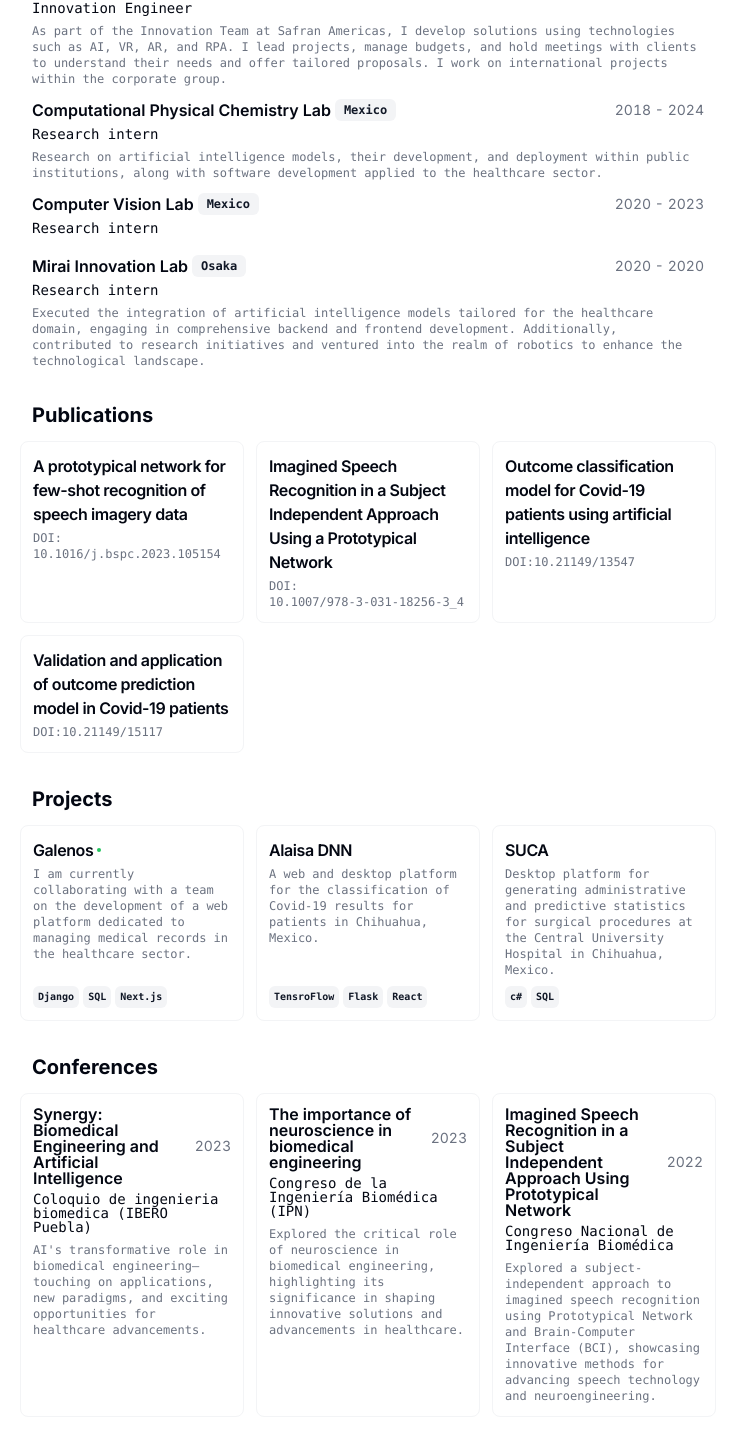
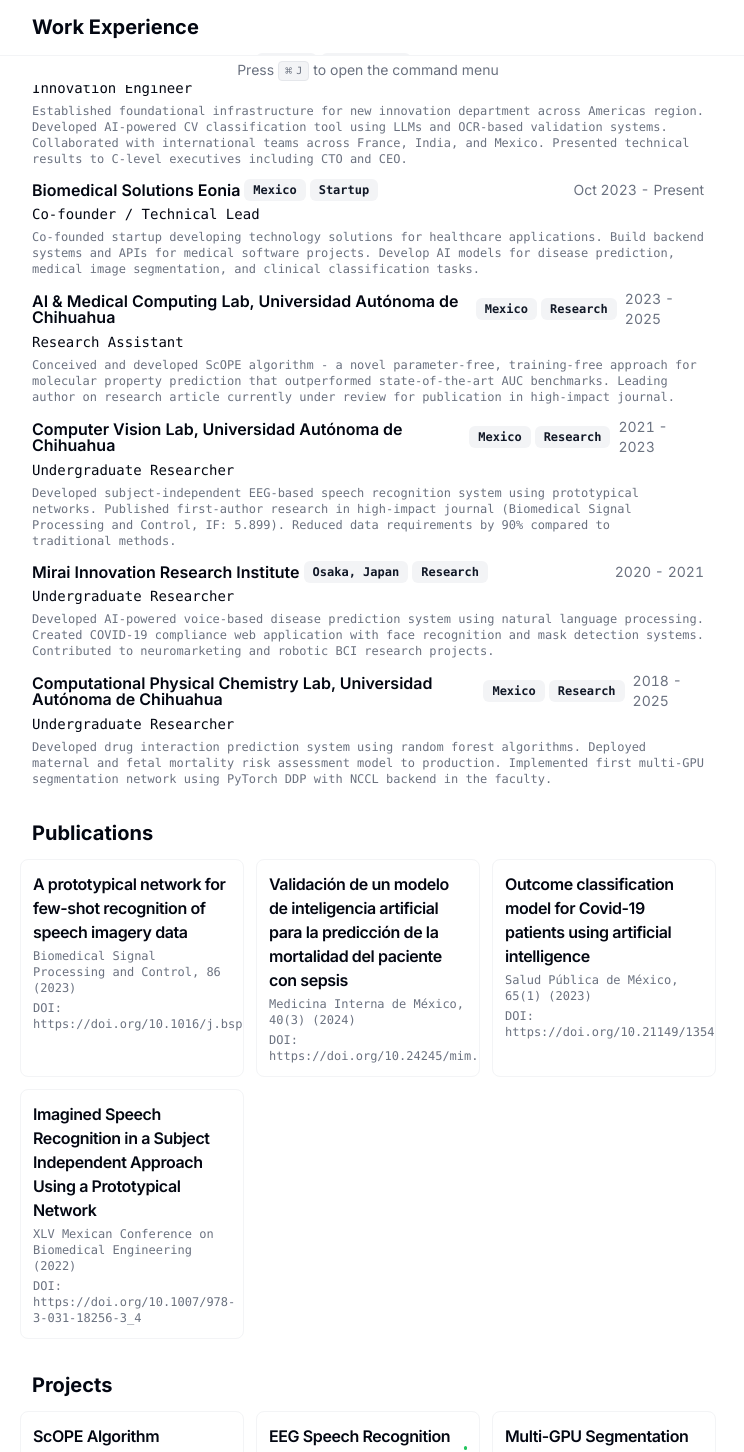
Before and after one commit to unlikeghost/unlikeghost.github.io, a Next.js app: page / in a window 1280 px wide. Shown: the part 715-2167 px from the top of the page, without its empty margins (272-1016 px from the left). Built offline with nearby package versions, Linux system fonts and the light colour scheme.

Commit message:
feat(resume): update resume content and enable command menu
- Add new sections for languages and personal interests
- Uncomment and enable command menu functionality
- Update personal information, work experience, and skills

```diff
--- a/src/app/page.tsx
+++ b/src/app/page.tsx
@@ -1,6 +1,6 @@
 import { Avatar, AvatarFallback, AvatarImage } from "@/components/ui/avatar";
 import { Badge } from "@/components/ui/badge";
-// import { CommandMenu } from "@/components/command-menu";
+import { CommandMenu } from "@/components/command-menu";
 import { Metadata } from "next";
 import { Section } from "@/components/ui/section";
 import { GlobeIcon, MailIcon, PhoneIcon } from "lucide-react";
@@ -206,8 +206,29 @@
             })}
           </div>
         </Section>
+
+      {/* Laguajes */}
+      <Section>
+          <h2 className="text-xl font-bold">Laguajes</h2>
+          <div className="flex flex-wrap gap-1">
+            {RESUME_DATA.languajes.map((lang) => {
+              return <Badge key={lang}>{lang}</Badge>;
+            })}
+          </div>
+        </Section>
+
+        {/* PersonalInterests */}
+      <Section>
+          <h2 className="text-xl font-bold">Personal Interests</h2>
+          <div className="flex flex-wrap gap-1">
+            {RESUME_DATA.personalinterests.map((perint) => {
+              return <Badge key={perint}>{perint}</Badge>;
+            })}
+          </div>
+        </Section>
+
       </section>
-      {/*
+
       <CommandMenu
         links={[
           {
@@ -219,7 +240,7 @@
             title: socialMediaLink.name,
           })),
         ]}
-      /> */}
+      />
     </main>
   );
 }
--- a/src/data/resume-data.tsx
+++ b/src/data/resume-data.tsx
@@ -1,24 +1,24 @@
 import { GitHubIcon, LinkedInIcon, VSCOIcon, ResearchgateIcon } from "@/components/icons";
 
 export const RESUME_DATA = {
-  name: "Jesus Alan Hernandez",
+  name: "Jesus Alan Hernandez Galvan",
   initials: "JAH",
   location: "Chihuahua, Chihuahua, Mexico",
   locationLink: "https://maps.app.goo.gl/ikgFPaZ2UnWm4UU66",
   about:
-    "Biomedical Engineer driven by a passion for Artificial Intelligence and Brain-Computer Interface (BCI) technologies, with a focus on advancing innovation at the intersection of healthcare, neuroscience, and cutting-edge technology.",
+    "Recent graduate in biomedical engineering with 6 years of hands-on research experience in multiple laboratories in Mexico and Japan. Published researcher with 4 publications in AI/ML applications for healthcare. Passionate about Brain-Computer Interfaces and Artificial Intelligence, with proven leadership skills and industry experience applying research expertise to practical solutions.",
   summary:
-    "As a biomedical engineer, I have been involved in various projects directly related to healthcare and biomedical research, aiming to enhance the healthcare system. I predominantly work with Python, PyTorch, and TensorFlow, but I also utilize Node.js, C++, and database management. With over 4 years of experience, I have contributed to different research laboratories, both within my university and in various locations worldwide.",
+    "Biomedical Engineer with extensive research background spanning EEG signal processing, molecular property prediction, and medical AI applications. Co-authored 4 publications while leading research initiatives across international collaborations. Currently transitioning research expertise to industry, with demonstrated ability to develop scalable software solutions and lead cross-functional teams.",
   avatarUrl: "ProfileP.jpg",
-  personalWebsiteUrl: "",
+  personalWebsiteUrl: "https://unlikeghost.github.io/",
   contact: {
     email: "alanhernandezgalvan@icloud.com",
     tel: "(+52)614-462-7052",
     social: [
       {
-        name:"Researchgate",
-        url:"https://www.researchgate.net/profile/Jesus-Hernandez-100",
-        icon:ResearchgateIcon,
+        name: "Researchgate",
+        url: "https://www.researchgate.net/profile/Jesus-Hernandez-100",
+        icon: ResearchgateIcon,
       },
       {
         name: "GitHub",
@@ -39,137 +39,185 @@
   },
   education: [
     {
-      school: "Universidad Autónoma de Chihuahua",
-      degree: "Bachelor's Degree in Biomedical Engineering",
-      start: "2018",
-      end: "2023",
+      school: "Universidad Autónoma de Chihuahua, Facultad de Medicina y Ciencias Biomédicas",
+      degree: "Bachelor of Biomedical Engineering",
+      start: "Jul 2018",
+      end: "Dec 2024",
+      description: "Graduated with Special Mention • Thesis: 'ESTRATEGIAS PARA LA PARALELIZACIÓN DE MODELOS EN ENTORNOS MULTI-GPU'"
     },
   ],
   work: [
     {
       company: "Safran Engineering Services",
       link: "",
-      badges: ["Mexico"],
+      badges: ["Mexico", "Innovation"],
       title: "Innovation Engineer",
-      start: "2024",
-      end: "present",
+      start: "Mar 2024",
+      end: "Jul 2025",
       description:
-        "As part of the Innovation Team at Safran Americas, I develop solutions using technologies such as AI, VR, AR, and RPA. I lead projects, manage budgets, and hold meetings with clients to understand their needs and offer tailored proposals. I work on international projects within the corporate group."
+        "Established foundational infrastructure for new innovation department across Americas region. Developed AI-powered CV classification tool using LLMs and OCR-based validation systems. Collaborated with international teams across France, India, and Mexico. Presented technical results to C-level executives including CTO and CEO."
     },
     {
-      company: "Computational Physical Chemistry Lab",
+      company: "Biomedical Solutions Eonia",
       link: "",
-      badges: ["Mexico"],
-      title: "Research intern",
-      start: "2018",
-      end: "2024",
+      badges: ["Mexico", "Startup"],
+      title: "Co-founder / Technical Lead",
+      start: "Oct 2023",
+      end: "Present",
       description:
-        "Research on artificial intelligence models, their development, and deployment within public institutions, along with software development applied to the healthcare sector."
+        "Co-founded startup developing technology solutions for healthcare applications. Build backend systems and APIs for medical software projects. Develop AI models for disease prediction, medical image segmentation, and clinical classification tasks."
     },
     {
-      company: "Computer Vision Lab",
+      company: "AI & Medical Computing Lab, Universidad Autónoma de Chihuahua",
       link: "",
-      badges: ["Mexico"],
-      title: "Research intern",
-      start: "2020",
+      badges: ["Mexico", "Research"],
+      title: "Research Assistant",
+      start: "2023",
+      end: "2025",
+      description:
+        "Conceived and developed ScOPE algorithm - a novel parameter-free, training-free approach for molecular property prediction that outperformed state-of-the-art AUC benchmarks. Leading author on research article currently under review for publication in high-impact journal."
+    },
+    {
+      company: "Computer Vision Lab, Universidad Autónoma de Chihuahua",
+      link: "",
+      badges: ["Mexico", "Research"],
+      title: "Undergraduate Researcher",
+      start: "2021",
       end: "2023",
       description:
-        ""
+        "Developed subject-independent EEG-based speech recognition system using prototypical networks. Published first-author research in high-impact journal (Biomedical Signal Processing and Control, IF: 5.899). Reduced data requirements by 90% compared to traditional methods."
     },
     {
-      company: "Mirai Innovation Lab",
+      company: "Mirai Innovation Research Institute",
       link: "https://www.mirai-innovation-lab.com/",
-      badges: ["Osaka"],
-      title: "Research intern",
+      badges: ["Osaka, Japan", "Research"],
+      title: "Undergraduate Researcher",
       start: "2020",
-      end: "2020",
+      end: "2021",
       description:
-        "Executed the integration of artificial intelligence models tailored for the healthcare domain, engaging in comprehensive backend and frontend development. Additionally, contributed to research initiatives and ventured into the realm of robotics to enhance the technological landscape."
+        "Developed AI-powered voice-based disease prediction system using natural language processing. Created COVID-19 compliance web application with face recognition and mask detection systems. Contributed to neuromarketing and robotic BCI research projects."
     },
-
+    {
+      company: "Computational Physical Chemistry Lab, Universidad Autónoma de Chihuahua",
+      link: "",
+      badges: ["Mexico", "Research"],
+      title: "Undergraduate Researcher",
+      start: "2018",
+      end: "2025",
+      description:
+        "Developed drug interaction prediction system using random forest algorithms. Deployed maternal and fetal mortality risk assessment model to production. Implemented first multi-GPU segmentation network using PyTorch DDP with NCCL backend in the faculty."
+    },
   ],
   skills: [
     "Python",
-    "Pytorch",
-    "Tensorflow",
-    "Django",
+    "PyTorch",
+    "TensorFlow",
+    "Scikit-learn",
+    "NumPy",
+    "SciPy",
+    "Pandas",
+    "React",
+    "Next.js",
+    "Node.js",
+    "FastAPI",
+    "RESTful APIs",
+    "SQLAlchemy",
+    "JavaScript",
+    "C++",
     "SQL",
-    "C++",
-    "Node.js",
-    "React",
-    "FastAPI",
-    "NextJS"
+    "Git",
+    "Docker",
+    "NGINX",
+    "MySQL",
+    "PostgreSQL",
+    "MongoDB"
   ],
-  publications:[
+  publications: [
     {
       title: "A prototypical network for few-shot recognition of speech imagery data",
-      description: "",
+      description: "Biomedical Signal Processing and Control, 86 (2023)",
       link: {
         label: "10.1016/j.bspc.2023.105154",
-        href: "10.1016/j.bspc.2023.105154",
+        href: "https://doi.org/10.1016/j.bspc.2023.105154",
+      },
+    },
+    {
+      title: "Validación de un modelo de inteligencia artificial para la predicción de la mortalidad del paciente con sepsis",
+      description: "Medicina Interna de México, 40(3) (2024)",
+      link: {
+        label: "10.24245/mim.v40i3.9023",
+        href: "https://doi.org/10.24245/mim.v40i3.9023",
+      },
+    },
+    {
+      title: "Outcome classification model for Covid-19 patients using artificial intelligence",
+      description: "Salud Pública de México, 65(1) (2023)",
+      link: {
+        label: "10.21149/13547",
+        href: "https://doi.org/10.21149/13547",
       },
     },
     {
       title: "Imagined Speech Recognition in a Subject Independent Approach Using a Prototypical Network",
-      description: "",
+      description: "XLV Mexican Conference on Biomedical Engineering (2022)",
       link: {
         label: "10.1007/978-3-031-18256-3_4",
-        href: "10.1007/978-3-031-18256-3_4",
-      },
-    },{
-      title: "Outcome classification model for Covid-19 patients using artificial intelligence",
-      description: "",
-      link: {
-        label: "10.21149/13547",
-        href: "10.21149/13547",
+        href: "https://doi.org/10.1007/978-3-031-18256-3_4",
       },
     },
-    {
-      title: "Validation and application of outcome prediction model in Covid-19 patients",
-      description: "",
-      link: {
-        label: "10.21149/15117",
-        href: "10.21149/15117",
-      },
-    }
-
   ],
   projects: [
     {
-      title: "Galenos",
+      title: "ScOPE Algorithm",
       techStack: [
-        "Django",
-        "SQL",
-        "Next.js",
+        "Python",
+        "SMILES",
+        "Compression Algorithms",
       ],
-      description: "I am currently collaborating with a team on the development of a web platform dedicated to managing medical records in the healthcare sector.",
+      description: "Novel parameter-free, training-free approach for molecular property prediction that outperformed state-of-the-art AUC benchmarks on multiple datasets (BBBP, HIV, BACE, ClinTox).",
       link: {
-        label: "www.galenos.tech",
-        href: "https://www.galenos.tech/",
-      },
-    },
-    {
-      title: "Alaisa DNN",
-      techStack: [
-        "TensroFlow",
-        "Flask",
-        "React",
-      ],
-      description: "A web and desktop platform for the classification of Covid-19 results for patients in Chihuahua, Mexico.",
-      link: {
-        label: "",
+        label: "Research Article (Under Review)",
         href: "",
       },
     },
     {
-      title:"SUCA",
+      title: "EEG Speech Recognition System",
       techStack: [
-        "c#",
-        "SQL"
+        "PyTorch",
+        "Prototypical Networks",
+        "EEG Signal Processing",
       ],
-      description: "Desktop platform for generating administrative and predictive statistics for surgical procedures at the Central University Hospital in Chihuahua, Mexico.",
+      description: "Subject-independent EEG-based speech recognition system using meta-learning that reduced data requirements by 90% while maintaining robust cross-device performance.",
       link: {
-        label: "",
+        label: "Published Research",
+        href: "https://doi.org/10.1016/j.bspc.2023.105154",
+      },
+    },
+    {
+      title: "Multi-GPU Segmentation Network",
+      techStack: [
+        "PyTorch",
+        "DDP",
+        "NCCL",
+        "Multi-GPU Computing"
+      ],
+      description: "First multi-GPU computational implementation in the faculty using distributed PyTorch for medical image segmentation with automatic load balancing.",
+      link: {
+        label: "Thesis Project",
+        href: "",
+      },
+    },
+    {
+      title: "AI-Powered CV Classifier",
+      techStack: [
+        "Python",
+        "LLMs",
+        "FastAPI",
+        "OCR"
+      ],
+      description: "Developed for Safran Engineering Services to streamline recruitment process using job descriptions as reference criteria and OCR-based validation systems.",
+      link: {
+        label: "Industry Project",
         href: "",
       },
     },
@@ -177,24 +225,51 @@
   conferences: [
     {
       name: "Synergy: Biomedical Engineering and Artificial Intelligence",
-      place: "Coloquio de ingenieria biomedica (IBERO Puebla)",
+      place: "Coloquio de Ingeniería Biomédica IBERO, Puebla",
       date: "2023",
       description:
-        "AI's transformative role in biomedical engineering—touching on applications, new paradigms, and exciting opportunities for healthcare advancements."
+        "Presented on AI's transformative role in biomedical engineering, discussing applications, new paradigms, and opportunities for healthcare advancements."
     },
     {
-      name: "The importance of neuroscience in biomedical engineering",
-      place: "Congreso de la Ingeniería Biomédica (IPN)",
+      name: "The Importance of Neuroscience in Biomedical Engineering",
+      place: "Congreso de la Ingeniería Biomédica, Instituto Politécnico Nacional",
       date: "2023",
       description:
-        "Explored the critical role of neuroscience in biomedical engineering, highlighting its significance in shaping innovative solutions and advancements in healthcare."
+        "Explored the critical role of neuroscience in biomedical engineering, highlighting its significance in shaping innovative solutions and advancements in healthcare technology."
     },
     {
-      name: "Imagined Speech Recognition in a Subject Independent Approach Using Prototypical Network",
-      place: "Congreso Nacional de Ingeniería Biomédica",
+      name: "Imagined Speech Recognition Using Prototypical Networks",
+      place: "Congreso Nacional de Ingeniería Biomédica SOMIB",
       date: "2022",
       description:
-        "Explored a subject-independent approach to imagined speech recognition using Prototypical Network and Brain-Computer Interface (BCI), showcasing innovative methods for advancing speech technology and neuroengineering."
+        "Presented subject-independent approach to imagined speech recognition using Prototypical Networks and Brain-Computer Interface (BCI), showcasing innovative methods for advancing speech technology and neuroengineering."
     },
+  ],
+  leadership: [
+    {
+      role: "Vice President",
+      organization: "SOMIB (Society of Mexican Biomedical Engineers) - University Chapter",
+      period: "Current"
+    },
+    {
+      role: "Member",
+      organization: "IEEE (Institute of Electrical and Electronics Engineers)",
+      period: "Current"
+    }
+  ],
+
+  languajes: [
+    "Spanish (Native)",
+    "English (B2/C1)",
+  ],
+
+  personalinterests: [
+    "Travel",
+    "Fitness",
+    "Reading",
+    "Hiking",
+    "Photography",
+    "Animals"
   ]
+
 } as const;
```
